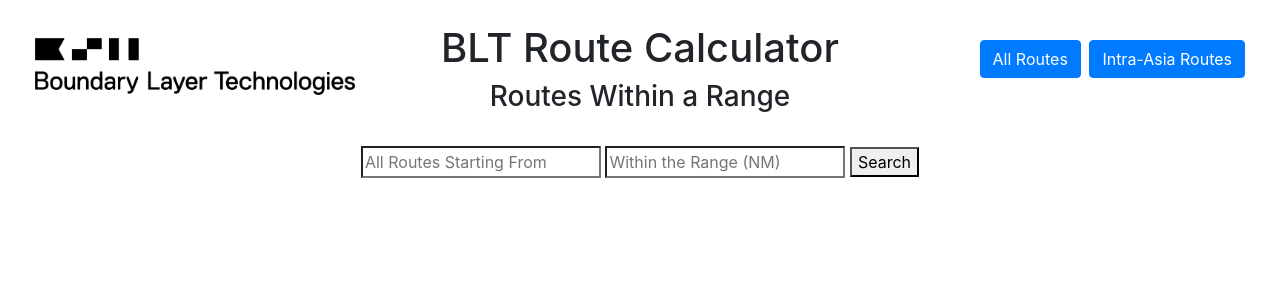
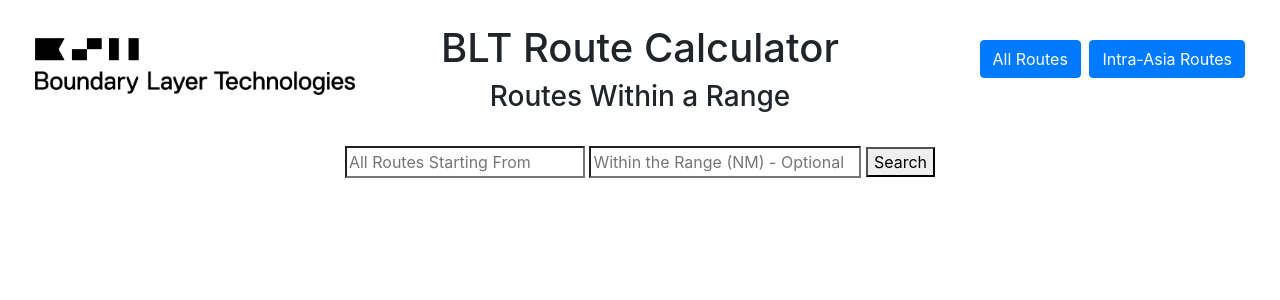
Before and after one commit to salam-karadsheh/BLT, a Django app: template distancecalc/templates/routes.html in a window 1280 px wide. Shown: the top 300 px of the page. Run offline with Django 4.2, Linux system fonts and the light colour scheme; the template is opened without the code that fills it, so the values that code supplies are empty; some libraries are stand-ins or nearby versions.

Commit message:
Update routes.html

```diff
--- a/distancecalc/templates/routes.html
+++ b/distancecalc/templates/routes.html
@@ -15,7 +15,7 @@
         table { margin-left: auto; margin-right: auto;}
         div {text-align: center;}
         .form-control-one {width: 15rem; height: 2rem;}
-        .form-control-two {width: 15rem; height: 2rem;}
+        .form-control-two {width: 17rem; height: 2rem;}
         table { margin-left: auto; margin-right: auto;}
         tr {text-align: center;}
         table, th, td {border: 1px solid black; border-collapse: collapse;}
@@ -38,7 +38,7 @@
                         <option value="{{ result}}">
                     {% endfor %}
                 </datalist>
-            <input class="form-control-two" type="search" pattern="\d*"  placeholder="Within the Range (NM)"  name="within_range" size="30" >
+            <input class="form-control-two" type="search" pattern="\d*" placeholder="Within the Range (NM) - Optional"  name="within_range" size="30" >
             <button class="primary" type="submit">Search</button>
         </form>
     </form>
```
